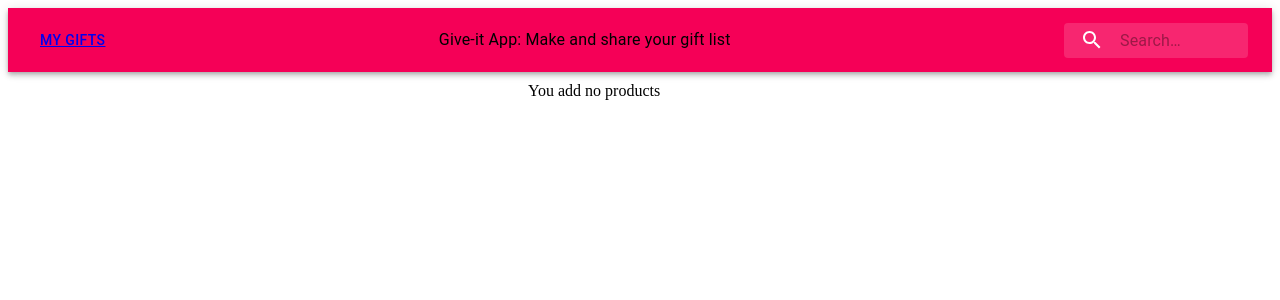
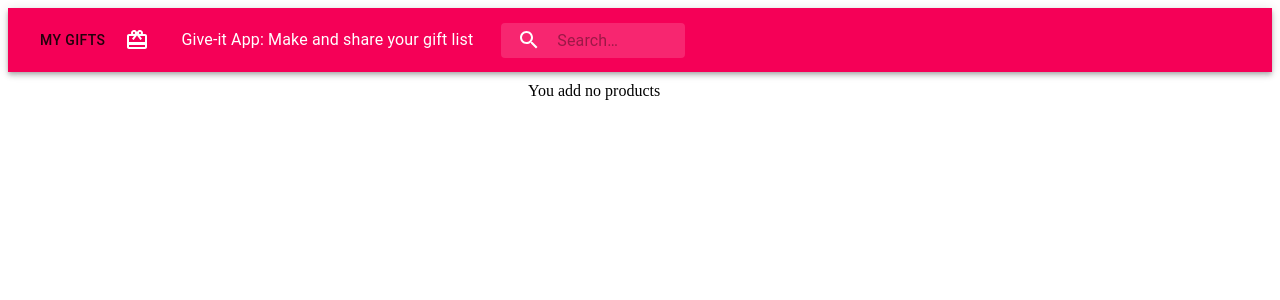
Before and after one commit to coolapplications/give-it, a React (Create React App) app: page /home in a window 1280 px wide. Shown: the top 300 px of the page. Built offline with nearby package versions, Linux system fonts and the light colour scheme.

Commit message:
counter icon adition

```diff
--- a/public/index.html
+++ b/public/index.html
@@ -1,16 +1,14 @@
 <!DOCTYPE html>
 <html lang="en">
-
   <head>
     <meta charset="utf-8" />
     <meta name="viewport" content="width=device-width, initial-scale=1" />
 
-  <title>React App</title>
+    <title>Give-It App</title>
   </head>
 
   <body>
     <noscript>You need to enable JavaScript to run this app.</noscript>
     <div id="root"></div>
   </body>
-
 </html>
--- a/src/components/Pages/Home.tsx
+++ b/src/components/Pages/Home.tsx
@@ -1,11 +1,11 @@
-import React from 'react';
-import SearchBar from '../SearchBar/SearchBar';
-import ProductList from '../ProductList/ProductList';
+import React from "react";
+import SearchBar from "../SearchBar/SearchBar";
+import ProductList from "../ProductList/ProductList";
 
 export default function Home() {
   return (
     <div>
-      <SearchBar />
+      <SearchBar counter={0} />
       <ProductList />
     </div>
   );
--- a/src/components/Pages/MyGifts.tsx
+++ b/src/components/Pages/MyGifts.tsx
@@ -5,7 +5,7 @@ import SearchBar from "../SearchBar/SearchBar";
 export default function List() {
   return (
     <div>
-      <SearchBar />
+      <SearchBar counter={0} />
       <MyList />
     </div>
   );
--- a/src/components/SearchBar/SearchBar.styles.tsx
+++ b/src/components/SearchBar/SearchBar.styles.tsx
@@ -3,50 +3,56 @@ import {
   fade,
   Theme,
   makeStyles
-} from '@material-ui/core/styles';
+} from "@material-ui/core/styles";
 
 export const useStyles = makeStyles((theme: Theme) =>
   createStyles({
     root: {
-      justifyItems: 'center'
+      justifyItems: "center"
     },
-    toolbar: { justifyContent: 'space-between' },
-    title: { padding: '0 20px', color: 'black' },
+    toolbar: { display: "flex", flexDirection: "row" },
+    title: { padding: "0 20px", color: "white" },
+    sectionDesktop: {
+      display: "none",
+      [theme.breakpoints.up("md")]: {
+        display: "flex"
+      }
+    },
 
     search: {
-      position: 'relative',
+      position: "sticky",
       borderRadius: theme.shape.borderRadius,
       backgroundColor: fade(theme.palette.common.white, 0.15),
-      '&:hover': {
+      "&:hover": {
         backgroundColor: fade(theme.palette.common.white, 0.25)
       },
       marginLeft: 0,
-      width: '100%',
-      [theme.breakpoints.up('sm')]: {
+      width: "100%",
+      [theme.breakpoints.up("sm")]: {
         marginLeft: theme.spacing(1),
-        width: 'auto'
+        width: "auto"
       }
     },
     searchIcon: {
       width: theme.spacing(7),
-      height: '100%',
-      position: 'absolute',
-      pointerEvents: 'none',
-      display: 'flex',
-      alignItems: 'center',
-      justifyContent: 'center'
+      height: "100%",
+      position: "absolute",
+      pointerEvents: "none",
+      display: "flex",
+      alignItems: "center",
+      justifyContent: "center"
     },
 
     inputRoot: {
-      color: 'inherit'
+      color: "inherit"
     },
     inputInput: {
       padding: theme.spacing(1, 1, 1, 7),
-      transition: theme.transitions.create('width'),
-      width: '100%',
-      [theme.breakpoints.up('sm')]: {
+      transition: theme.transitions.create("width"),
+      width: "100%",
+      [theme.breakpoints.up("sm")]: {
         width: 120,
-        '&:focus': {
+        "&:focus": {
           width: 200
         }
       }
--- a/src/components/SearchBar/SearchBar.tsx
+++ b/src/components/SearchBar/SearchBar.tsx
@@ -1,30 +1,47 @@
-import React, { useState } from 'react';
-import AppBar from '@material-ui/core/AppBar';
-import Toolbar from '@material-ui/core/Toolbar';
-import Button from '@material-ui/core/Button';
-import Typography from '@material-ui/core/Typography';
-import InputBase from '@material-ui/core/InputBase';
-import SearchIcon from '@material-ui/icons/Search';
-import { useStyles } from './SearchBar.styles';
-import { apiRequest } from '../../apiService';
-import { useDispatch } from 'react-redux';
-import { Link } from 'react-router-dom';
-import { useHistory } from 'react-router-dom';
+import React, { useState } from "react";
+import AppBar from "@material-ui/core/AppBar";
+import Toolbar from "@material-ui/core/Toolbar";
+import Button from "@material-ui/core/Button";
+import Typography from "@material-ui/core/Typography";
+import InputBase from "@material-ui/core/InputBase";
+import SearchIcon from "@material-ui/icons/Search";
+import { useStyles } from "./SearchBar.styles";
+import { apiRequest } from "../../apiService";
+import { useDispatch } from "react-redux";
+import { Link } from "react-router-dom";
+import { useHistory } from "react-router-dom";
+import IconButton from "@material-ui/core/IconButton";
+import RedeemIcon from "@material-ui/icons/Redeem";
 
-function SearchBar() {
-  const [newText, onChangeText] = useState('');
+import Badge from "@material-ui/core/Badge";
+
+function SearchBar(props: { counter: number }) {
+  const [newText, onChangeText] = useState("");
+
   const classes = useStyles();
   const dispatch = useDispatch();
   const history = useHistory();
 
   return (
     <div className={classes.root}>
-      <AppBar position='static' color='secondary'>
+      <AppBar position="static" color="secondary">
         <Toolbar className={classes.toolbar}>
-          <Button>
-            <Link to='/gifts'>My gifts</Link>
+          <Button
+            component={Link}
+            to="/gifts"
+            variant="text"
+            color="default"
+            disableElevation
+          >
+            My gifts
           </Button>
-
+          <div className={classes.sectionDesktop}>
+            <IconButton aria-label="show 4 new mails" color="inherit">
+              <Badge badgeContent={props.counter}>
+                <RedeemIcon />
+              </Badge>
+            </IconButton>
+          </div>
           <Typography className={classes.title}>
             Give-it App: Make and share your gift list
           </Typography>
@@ -33,22 +50,22 @@ function SearchBar() {
               <SearchIcon />
             </div>
             <InputBase
-              placeholder='Search…'
+              placeholder="Search…"
               onChange={event => {
                 const newText = event.target.value;
                 onChangeText(newText);
               }}
               onKeyPress={event => {
-                if (event.key === 'Enter' && newText) {
+                if (event.key === "Enter" && newText) {
                   onChangeText(newText);
                   dispatch(apiRequest(newText));
-                  history.push('/home');
+                  history.push("/home");
                 }
               }}
               classes={{
                 input: classes.inputInput
               }}
-              inputProps={{ 'aria-label': 'search' }}
+              inputProps={{ "aria-label": "search" }}
             />
           </div>
         </Toolbar>
```
Also changed, not shown: src/components/Product/Product.tsx (+20 -21 lines), src/components/ProductList/ProductList.tsx (+8 -8 lines). Lines whose indentation alone changed are shown as unchanged.
